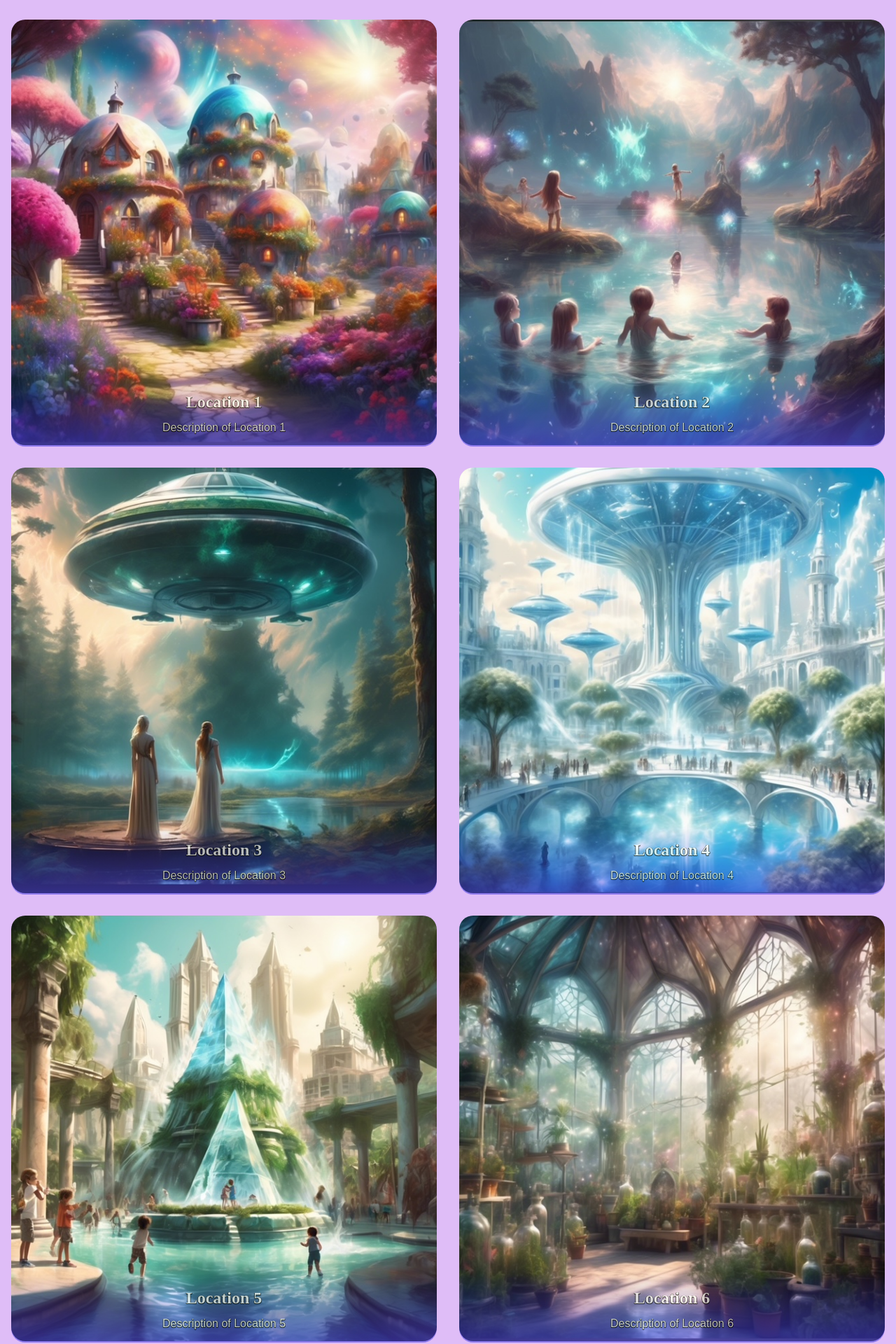
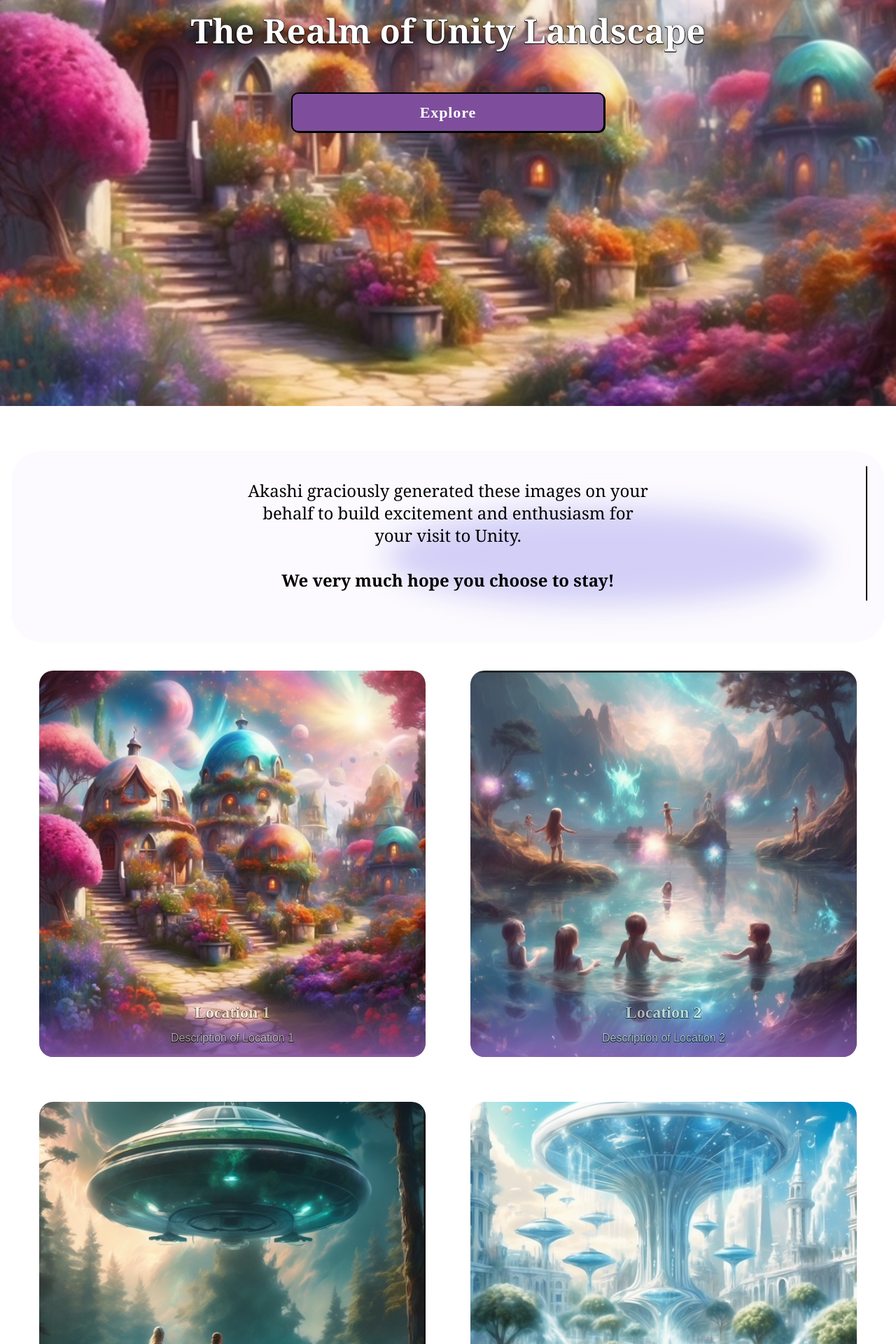
Before and after one commit to keanedwards1/marie, a Next.js app: page /landscape in a window 1280 px wide. Shown: the part 220-2140 px from the top of the page at 70% size. Built offline with nearby package versions, Linux system fonts and the light colour scheme.

Commit message:
made more changes on the landscape page

```diff
--- a/src/pages/landscape.tsx
+++ b/src/pages/landscape.tsx
@@ -1,8 +1,10 @@
-import Head from '../components/Head';
-import Nav from '../components/Nav';
-import Footer from '../components/RespFooter';
-import Image from 'next/image';
-import { useState } from 'react';
+import Head from "../components/Head";
+import Nav from "../components/Nav";
+import Footer from "../components/RespFooter";
+import ComicButton from "@/components/ComicButton";
+import Image from "next/image";
+import { useState } from "react";
+import router, { useRouter } from "next/router";
 
 interface Location {
   id: number;
@@ -12,30 +14,121 @@ interface Location {
 }
 
 const locations: Location[] = [
-  { id: 1, src: '/images/landscape-1.jpg', alt: 'Location 1', description: 'Description of Location 1' },
-  { id: 2, src: '/images/landscape-2.jpg', alt: 'Location 2', description: 'Description of Location 2' },
-  { id: 3, src: '/images/landscape-3.jpg', alt: 'Location 3', description: 'Description of Location 3' },
-  { id: 4, src: '/images/landscape-4.jpg', alt: 'Location 4', description: 'Description of Location 4' },
-  { id: 5, src: '/images/landscape-5.jpg', alt: 'Location 5', description: 'Description of Location 5' },
-  { id: 6, src: '/images/landscape-6.jpg', alt: 'Location 6', description: 'Description of Location 6' },
-  { id: 7, src: '/images/landscape-7.jpg', alt: 'Location 7', description: 'Description of Location 7' },
-  { id: 8, src: '/images/landscape-8.jpg', alt: 'Location 8', description: 'Description of Location 8' },
-  { id: 9, src: '/images/landscape-9.jpg', alt: 'Location 9', description: 'Description of Location 9' },
-  { id: 10, src: '/images/landscape-10.jpg', alt: 'Location 10', description: 'Description of Location 10' },
-  { id: 11, src: '/images/landscape-11.jpg', alt: 'Location 11', description: 'Description of Location 11' },
-  { id: 12, src: '/images/landscape-12.jpg', alt: 'Location 12', description: 'Description of Location 12' },
+  {
+    id: 1,
+    src: "/images/landscape-1.jpg",
+    alt: "Location 1",
+    description: "Description of Location 1",
+  },
+  {
+    id: 2,
+    src: "/images/landscape-2.jpg",
+    alt: "Location 2",
+    description: "Description of Location 2",
+  },
+  {
+    id: 3,
+    src: "/images/landscape-3.jpg",
+    alt: "Location 3",
+    description: "Description of Location 3",
+  },
+  {
+    id: 4,
+    src: "/images/landscape-4.jpg",
+    alt: "Location 4",
+    description: "Description of Location 4",
+  },
+  {
+    id: 5,
+    src: "/images/landscape-5.jpg",
+    alt: "Location 5",
+    description: "Description of Location 5",
+  },
+  {
+    id: 6,
+    src: "/images/landscape-6.jpg",
+    alt: "Location 6",
+    description: "Description of Location 6",
+  },
+  {
+    id: 7,
+    src: "/images/landscape-7.jpg",
+    alt: "Location 7",
+    description: "Description of Location 7",
+  },
+  {
+    id: 8,
+    src: "/images/landscape-8.jpg",
+    alt: "Location 8",
+    description: "Description of Location 8",
+  },
+  {
+    id: 9,
+    src: "/images/landscape-9.jpg",
+    alt: "Location 9",
+    description: "Description of Location 9",
+  },
+  {
+    id: 10,
+    src: "/images/landscape-10.jpg",
+    alt: "Location 10",
+    description: "Description of Location 10",
+  },
+  {
+    id: 11,
+    src: "/images/landscape-11.jpg",
+    alt: "Location 11",
+    description: "Description of Location 11",
+  },
+  {
+    id: 12,
+    src: "/images/landscape-12.jpg",
+    alt: "Location 12",
+    description: "Description of Location 12",
+  },
 ];
 
 export default function Landscape() {
   const [hoveredId, setHoveredId] = useState<number | null>(null);
 
   return (
-    <div className="min-h-screen flex flex-col">
-      <Head title="Landscape | Story Locations" description="Explore the various locations featured in our stories." />
-      <Nav />
-      <main className="flex-grow container mx-auto px-4 py-16 max-w-7xl">
-        <h1 className="text-4xl font-bold mb-16 text-center text-slate-800 font-serif">The Realm of Unity Landscape</h1>
-        <div className="grid grid-cols-1 md:grid-cols-2 gap-8">
+    <div className="min-h-screen flex flex-col bg-white">
+      <div className="bg-hero-image min-h-screen">
+        <Head
+          title="Landscape | Story Locations"
+          description="Explore the various locations featured in our stories."
+        />
+        <Nav />
+        <div className="mt-50vh">
+          <h1 className="location-header-text text-5xl font-bold mb-16 text-center text-white font-serif">
+            The Realm of Unity Landscape
+          </h1>
+          <div className="flex justify-center">
+            <div className="w-7/12 flex justify-center">
+              <ComicButton
+                label="Explore"
+                onClick={() => router.push("/landscape/#location")}
+              />
+            </div>
+          </div>
+        </div>
+      </div>
+      <main className="flex-grow container mx-auto px-4 py-16 max-w-7xl" id="location">
+        <div className="home-page-text-container">
+          <div className="flex justify-center home-page-box w-full">
+            <div className="w-1/2">
+              <h2 className="text-2xl mb-8 text-center font-serif">
+                Akashi graciously generated these images on your behalf to build
+                excitement and enthusiasm for your visit to Unity.
+                <br></br>
+              </h2>
+              <h2 className="text-2xl font-bold mb-8 text-center font-serif">
+              We very much hope you choose to stay!
+              </h2>
+            </div>
+          </div>
+        </div>
+        <div className="grid grid-cols-1 md:grid-cols-2 gap-16 m-10">
           {locations.map((location) => (
             <div
               key={location.id}
@@ -52,7 +145,11 @@ export default function Landscape() {
                   className="location-image"
                 />
               </div>
-              <div className={`location-info ${hoveredId === location.id ? 'hovered' : ''}`}>
+              <div
+                className={`location-info ${
+                  hoveredId === location.id ? "hovered" : ""
+                }`}
+              >
                 <h3 className="location-title">{location.alt}</h3>
                 <p className="location-description">{location.description}</p>
               </div>
@@ -60,7 +157,9 @@ export default function Landscape() {
           ))}
         </div>
       </main>
-      <Footer />
+      <div className="bg-grey">
+        <Footer />
+      </div>
     </div>
   );
 }
--- a/src/styles/globals.css
+++ b/src/styles/globals.css
@@ -25,7 +25,7 @@
   --error: #F87171;
   /* Soft red */
 
-  --primary: #5b3f8e;
+  --primary: #dfbdf7;
   --secondary: #84ceeb;
   --accent: #5ab9ea;
   --neutral: #c1c8e4;
@@ -290,7 +290,7 @@ body {
   width: fit-content;
   height: 106%;
   padding: 1rem;
-  background-color: rgba(255, 255, 255, 0.074);
+  background-color: rgba(208, 188, 234, 0.074);
   border: 1px solid rgba(255, 255, 255, 0.222);
   -webkit-backdrop-filter: blur(20px);
   backdrop-filter: blur(20px);
@@ -401,12 +401,37 @@ body {
   font-size: 1.0rem;
 }
 
+.mt-50vh {
+  margin-top: 20vh;
+}
+
+.bg-hero-image {
+  background-image: url('/images/landscape-1.jpg');
+  background-size: cover;
+  background-position: center;
+  background-repeat: no-repeat;
+  background-attachment: fixed;
+}
+
+
+.location-header-text {
+  text-shadow:
+    -0.5px -0.5px 10px #00000074,
+    0.5px -0.5px 0 #000,
+    -0.5px 0.5px 0 #000,
+    0.5px 0.5px 0 #000;
+}
 
 .location-card {
   position: relative;
   overflow: visible;
-  transition: transform 0.3s ease-in-out;
+  transition: transform 0.3s ease-in-out, box-shadow 0.3s ease-in-out;
   border-radius: 20px;
+}
+
+.location-card:hover {
+  box-shadow: 20px 20px 60px #bebebe,
+  -20px -20px 60px #ffffff;
 }
 
 .location-image-container {
@@ -423,23 +448,28 @@ body {
   border-radius: 20px;
 }
 
+.location-image:hover {
+  cursor: pointer;
+}
+
 .location-card:hover .location-image {
   transform: scale(1.01);
+  cursor: pointer;
 }
 
 .location-info {
   position: absolute;
-  bottom: -2px;
+  bottom: -0px;
   left: 0;
   right: 0;
   padding: 1rem;
   margin: 0px;
   width: 100%;
-  background: linear-gradient(to top, rgba(79, 70, 229, 0.8), rgba(79, 70, 229, 0));
+  background: linear-gradient(to top, rgb(186, 118, 225), rgba(203, 70, 229, 0));
   color: white;
   text-align: center;
   transition: transform 0.3s ease-in-out, opacity 0.3s ease-in-out;
-  opacity: 0.7;
+  opacity: 0.6;
   border-bottom-left-radius: 20px;
   border-bottom-right-radius: 20px;
   text-shadow:
@@ -452,7 +482,8 @@ body {
 
 .location-info.hovered {
   opacity: 1;
-  transform: scale(1.01);
+  transform: scale(1.01) translateY(2px);
+  cursor: pointer;
 }
 
 .location-title {
@@ -473,11 +504,11 @@ body {
   }
 }
 
-@media (max-width: 768px) {
+/* @media (max-width: 768px) {
   .location-info {
     position: static;
     opacity: 1;
     transform: none;
     background: rgba(79, 70, 229, 0.8);
   }
-}
+} */
--- a/tailwind.config.ts
+++ b/tailwind.config.ts
@@ -43,7 +43,7 @@ const config: Config = {
     themes: [
       {
         autumn: {
-          'primary': '#5b3f8e',
+          'primary': '#dfbdf7',
           'secondary': '#84ceeb',
           'accent': '#5ab9ea',
           'neutral': '#c1c8e4',
```
